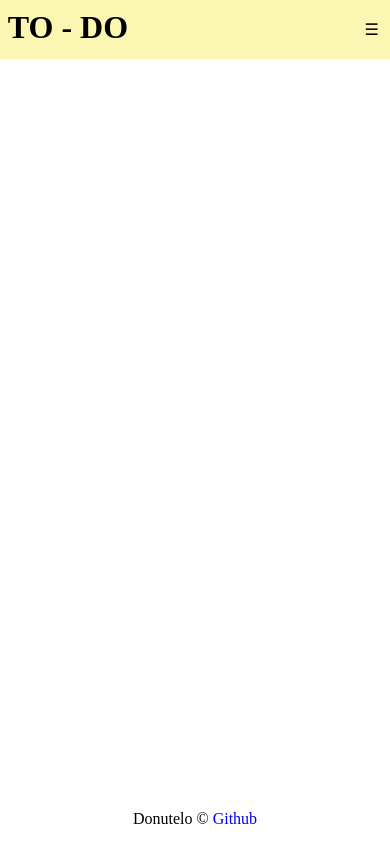
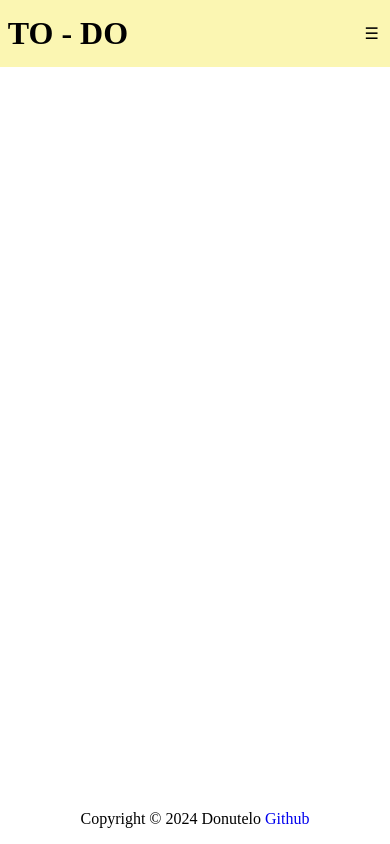
Before and after one commit to Donutelo/ToDoList, a website built with webpack: page src/template.html in a window 390 px wide. Built offline with nearby package versions, Linux system fonts and the light colour scheme.

Commit message:
Coloquei outra media query no styles.css e mudei algumas coisas no template.hmtl

```diff
--- a/package.json
+++ b/package.json
@@ -13,5 +13,8 @@
     "build": "webpack --config webpack.prod.js",
     "dev": "webpack serve",
     "deploy": "git subtree push --prefix dist origin gh-pages"
+  },
+  "dependencies": {
+    "date-fns": "^4.1.0"
   }
 }
--- a/src/css/styles.css
+++ b/src/css/styles.css
@@ -14,14 +14,14 @@ body {
   width: 100%;
   height: 100%;
   display: grid;
-  grid-template: 3.7rem 1fr 50px / 250px 1fr;
+  grid-template: 4.2rem 1fr 50px / 250px 1fr;
 }
 
 h1 {
   display: inline;
   position: absolute;
   left: 2vw;
-  top: 9px;
+  top: 15px;
   color: black;
 }
 
@@ -61,6 +61,7 @@ header nav ul {
 
 .menu-icon {
     padding: 0.7rem;
+    cursor: pointer;
 }
 
 /* SIDEBAR */
@@ -134,4 +135,14 @@ footer p a {
         border-left: 1px solid rgb(124, 124, 124);
         transform: translateX(-100vw);
     }
+
+    .menu-icon {
+        visibility: visible;
+    }
 }
+
+@media (min-width: 701px) {
+    .menu-icon {
+        visibility: hidden;
+    }
+}
--- a/src/template.html
+++ b/src/template.html
@@ -24,15 +24,15 @@
             <li class="all-tasks">All</li>
             <li class="today-tasks">Today</li>
             <li class="week-tasks">Week</li>
-            <ul class="projects">Projects</ul>
             <li class="notes">Notes</li>
+            <li class="projects">Projects</li>
           </ul>
         </nav>
       </div>
 
       <!-- FOOTER -->
       <footer>
-        <p>Donutelo © <a href="https://github.com/Donutelo">Github</a></p>
+        <p>Copyright © 2024 Donutelo <a href="https://github.com/Donutelo">Github</a></p>
       </footer>
     </div>
   </body>
```
Also changed, not shown: 1 other file.
